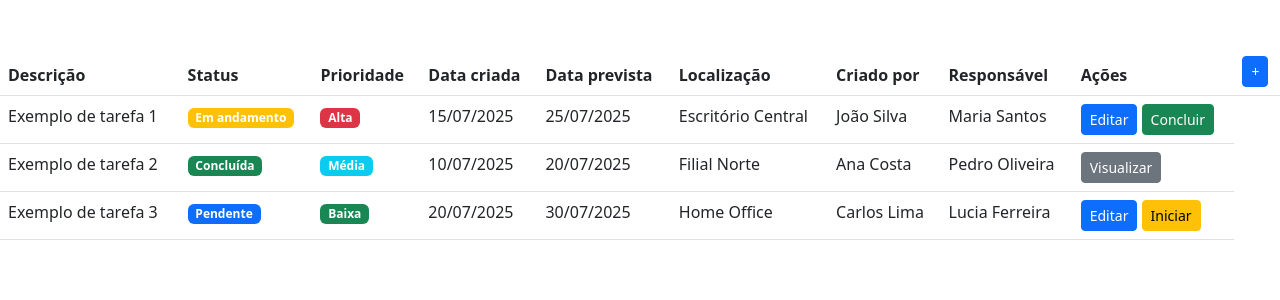
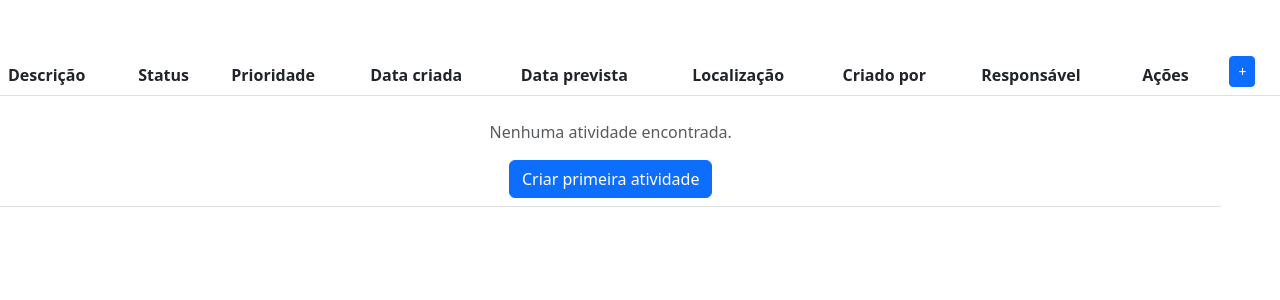
Before and after one commit to lucasbm92/miniature-octo-giggle, a Flask app: page / in a window 1280 px wide. Shown: the part 56-356 px from the top of the page. Run offline with Flask 3, Linux system fonts and the light colour scheme; the visitor is signed in with stand-in values (Sample User, id 1).

Commit message:
Add functionality to retrieve and display tasks from the database in the dashboard

```diff
--- a/auth.py
+++ b/auth.py
@@ -2,7 +2,8 @@ from flask import Blueprint, request, render_template, redirect, url_for, sessio
 from flask_mail import Mail, Message
 from werkzeug.security import generate_password_hash, check_password_hash
 from models import (get_user_by_username, get_user_by_email, create_user,
-                   get_user_by_reset_token, update_user_password, create_atividade, db)
+                   get_user_by_reset_token, update_user_password, create_atividade,
+                   get_all_atividades, db)
 
 auth_blueprint = Blueprint('auth', __name__)
 
@@ -69,7 +70,11 @@ def index():
     if 'user_id' not in session:
         flash('Please log in to access this page')
         return redirect(url_for('auth.login'))
-    return render_template('index.html', username=session.get('username'))
+
+    # Get all atividades from database
+    atividades = get_all_atividades()
+
+    return render_template('index.html', username=session.get('username'), atividades=atividades)
 
 @auth_blueprint.route('/new-task', methods=['GET', 'POST'])
 def new_task():
--- a/models.py
+++ b/models.py
@@ -83,6 +83,30 @@ def create_atividade(descricao, status, prioridade, criado_por_id, data_prevista
     db.session.commit()
     return atividade
 
+def get_all_atividades():
+    """Get all atividades with creator and responsible person info"""
+    from sqlalchemy.orm import aliased
+
+    # Create aliases for the User table
+    CriadorUser = aliased(User)
+    ResponsavelUser = aliased(User)
+
+    return db.session.query(
+        Atividade.id,
+        Atividade.descricao,
+        Atividade.status,
+        Atividade.prioridade,
+        Atividade.data_criada,
+        Atividade.data_prevista,
+        Atividade.localizacao,
+        CriadorUser.username.label('criado_por_nome'),
+        ResponsavelUser.username.label('responsavel_nome')
+    ).join(
+        CriadorUser, Atividade.criado_por_id == CriadorUser.id
+    ).outerjoin(
+        ResponsavelUser, Atividade.responsavel_id == ResponsavelUser.id
+    ).all()
+
 def get_user_by_username(username):
     return User.query.filter_by(username=username).first()
 
--- a/templates/index.html
+++ b/templates/index.html
@@ -53,47 +53,55 @@
             </tr>
         </thead>
         <tbody>
+            {% if atividades %}
+                {% for atividade in atividades %}
                     <tr>
-            <td>Exemplo de tarefa 1</td>
-            <td><span class="badge bg-warning">Em andamento</span></td>
-            <td><span class="badge bg-danger">Alta</span></td>
-            <td>15/07/2025</td>
-            <td>25/07/2025</td>
-            <td>Escritório Central</td>
-            <td>João Silva</td>
-            <td>Maria Santos</td>
+                        <td>{{ atividade.descricao }}</td>
                         <td>
-                <button class="btn btn-sm btn-primary">Editar</button>
-                <button class="btn btn-sm btn-success">Concluir</button>
+                            {% if atividade.status == 'Pendente' %}
+                                <span class="badge bg-primary">{{ atividade.status }}</span>
+                            {% elif atividade.status == 'Em andamento' %}
+                                <span class="badge bg-warning">{{ atividade.status }}</span>
+                            {% elif atividade.status == 'Concluída' %}
+                                <span class="badge bg-success">{{ atividade.status }}</span>
+                            {% elif atividade.status == 'Cancelada' %}
+                                <span class="badge bg-danger">{{ atividade.status }}</span>
+                            {% endif %}
+                        </td>
+                        <td>
+                            {% if atividade.prioridade == 'Baixa' %}
+                                <span class="badge bg-success">{{ atividade.prioridade }}</span>
+                            {% elif atividade.prioridade == 'Média' %}
+                                <span class="badge bg-info">{{ atividade.prioridade }}</span>
+                            {% elif atividade.prioridade == 'Alta' %}
+                                <span class="badge bg-warning">{{ atividade.prioridade }}</span>
+                            {% elif atividade.prioridade == 'Crítica' %}
+                                <span class="badge bg-danger">{{ atividade.prioridade }}</span>
+                            {% endif %}
+                        </td>
+                        <td>{{ atividade.data_criada.strftime('%d/%m/%Y') if atividade.data_criada else '' }}</td>
+                        <td>{{ atividade.data_prevista.strftime('%d/%m/%Y') if atividade.data_prevista else 'Não definida' }}</td>
+                        <td>{{ atividade.localizacao or 'Não especificada' }}</td>
+                        <td>{{ atividade.criado_por_nome }}</td>
+                        <td>{{ atividade.responsavel_nome or 'Não atribuído' }}</td>
+                        <td>
+                            <a href="#" class="btn btn-sm btn-primary">Editar</a>
+                            {% if atividade.status != 'Concluída' %}
+                                <a href="#" class="btn btn-sm btn-success">Concluir</a>
+                            {% else %}
+                                <a href="#" class="btn btn-sm btn-secondary">Visualizar</a>
+                            {% endif %}
                         </td>
                     </tr>
+                {% endfor %}
+            {% else %}
                 <tr>
-            <td>Exemplo de tarefa 2</td>
-            <td><span class="badge bg-success">Concluída</span></td>
-            <td><span class="badge bg-info">Média</span></td>
-            <td>10/07/2025</td>
-            <td>20/07/2025</td>
-            <td>Filial Norte</td>
-            <td>Ana Costa</td>
-            <td>Pedro Oliveira</td>
-            <td>
-                <button class="btn btn-sm btn-secondary">Visualizar</button>
+                    <td colspan="9" class="text-center text-muted">
+                        <p class="my-3">Nenhuma atividade encontrada.</p>
+                        <a href="{{ url_for('auth.new_task') }}" class="btn btn-primary">Criar primeira atividade</a>
                     </td>
                 </tr>
-            <tr>
-            <td>Exemplo de tarefa 3</td>
-            <td><span class="badge bg-primary">Pendente</span></td>
-            <td><span class="badge bg-success">Baixa</span></td>
-            <td>20/07/2025</td>
-            <td>30/07/2025</td>
-            <td>Home Office</td>
-            <td>Carlos Lima</td>
-            <td>Lucia Ferreira</td>
-            <td>
-                <button class="btn btn-sm btn-primary">Editar</button>
-                <button class="btn btn-sm btn-warning">Iniciar</button>
-            </td>
-            </tr>
+            {% endif %}
         </tbody>
 </table>
 
```
Lines whose indentation alone changed are shown as unchanged.
